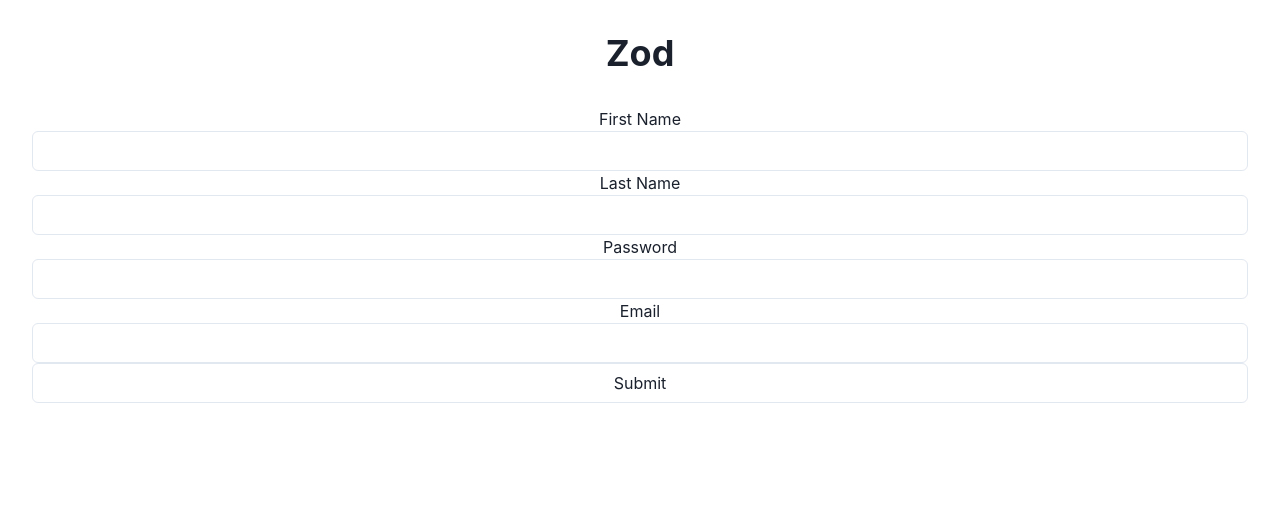
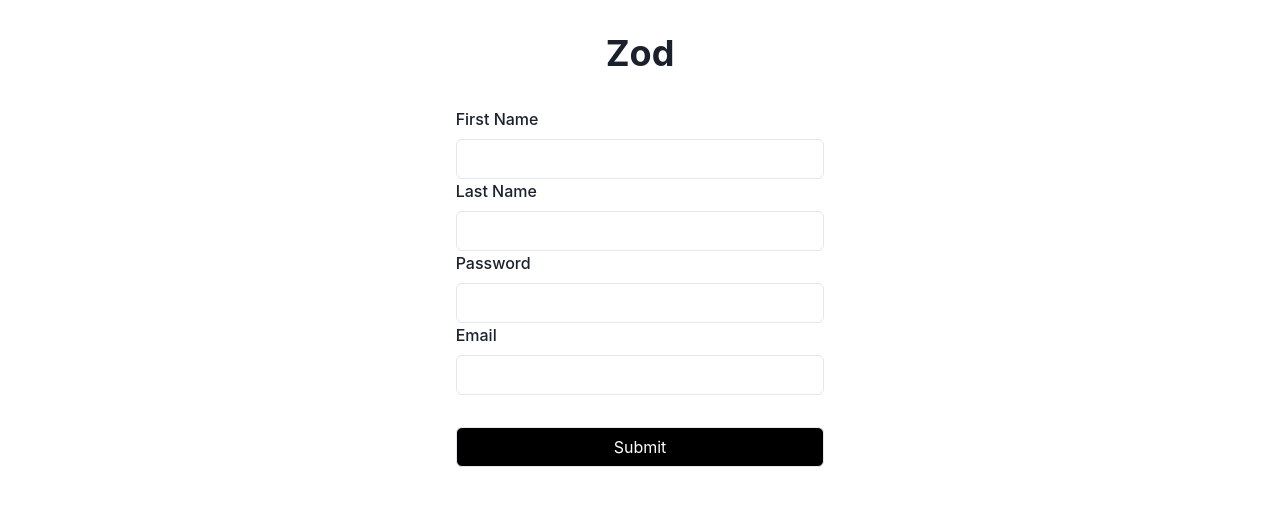
Before and after one commit to jbuyu/zodi, a React (Vite) app: page / in a window 1280 px wide. Shown: the top 506 px of the page. Built offline with nearby package versions, Linux system fonts and the light colour scheme.

Commit message:
adds form colors

```diff
--- a/src/components/Form.tsx
+++ b/src/components/Form.tsx
@@ -1,7 +1,7 @@
 import { useForm, SubmitHandler } from "react-hook-form";
 import { z } from "zod";
 import { zodResolver } from "@hookform/resolvers/zod"
-import { FormControl, Input } from "@chakra-ui/react";
+import { FormControl, FormLabel, HStack, Input, Text, VStack } from "@chakra-ui/react";
 
 
 const validationSchema = z.object({
@@ -30,25 +30,28 @@
   console.log(watch("firstName")) // watch input value by passing the name of it
 
   return (
+    <VStack width={"40%"} >
       <form onSubmit={handleSubmit(onSubmit)}>
-      <label htmlFor="firstName">First Name</label>
+        <FormLabel htmlFor="firstName">First Name</FormLabel>
         <Input defaultValue="" {...register("firstName")} />
-      {errors.firstName && <span>This field is required</span>}
+        {errors.firstName ? <Text color="red">This field is required</Text> : null}
 
-      <label htmlFor="lastName">Last Name</label>
+        <FormLabel htmlFor="lastName">Last Name</FormLabel>
         <Input defaultValue="" {...register("lastName")} />
-      {errors.lastName && <span>This field is required</span>}
+        {errors.lastName ? <Text color="red" >This field is required</Text> : null}
 
-      <label htmlFor="password">Password</label>
+        <FormLabel htmlFor="password">Password</FormLabel>
         <Input {...register("password", { required: true })} />
-      {errors.password && <span>This field is required</span>}
+        {errors.password ? <Text color="red">This field is required</Text> : null}
 
 
-      <label htmlFor="email">Email</label>
+        <FormLabel htmlFor="email">Email</FormLabel>
         <Input {...register("email", { required: true })} />
-      {/* errors will return when field validation fails  */}
-      {errors.email?.message}
-      <Input type="submit" />
+        {errors.password ? <Text color="red" >{errors.email?.message}</Text> : null}
+
+        <Input backgroundColor="black" color="white" marginTop={8} cursor="pointer" type="submit" />
       </form>
+    </VStack>
+
   )
 }
```
Lines whose indentation alone changed are shown as unchanged.
